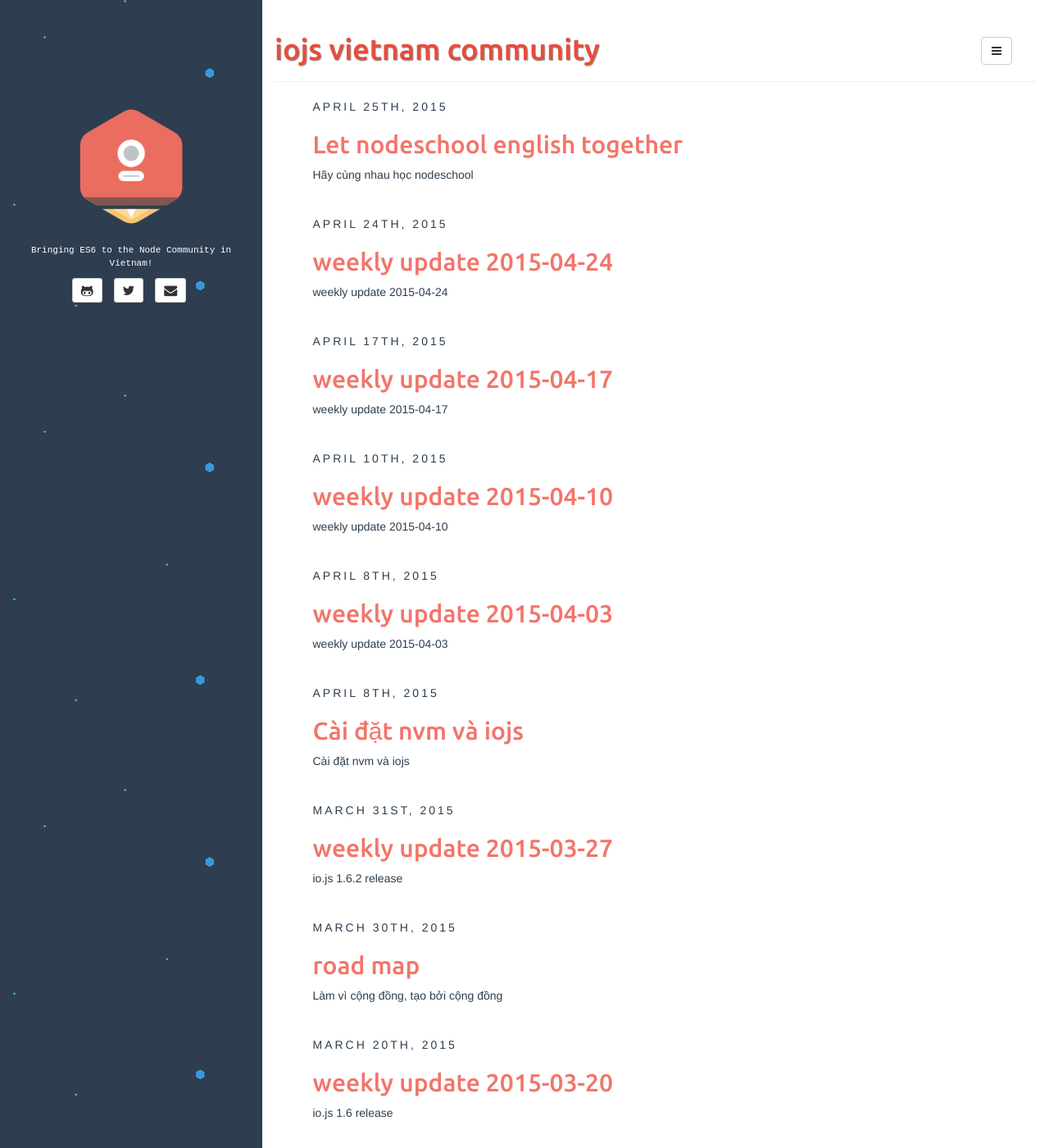
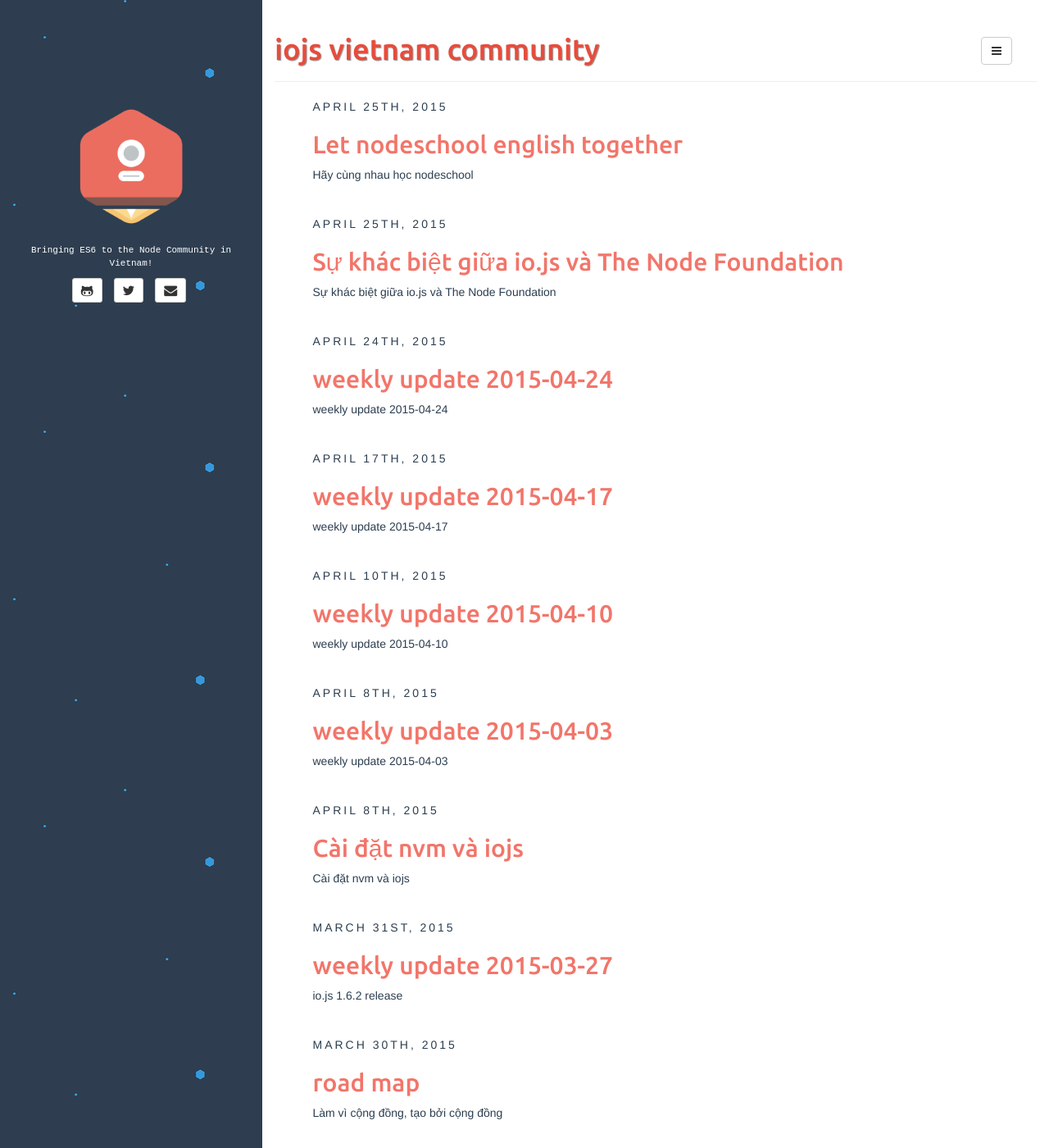
Before and after one commit to nodejs/nodejs-vi, a Jekyll site: the page built from index.html, in a window 1280 px wide and 1400 px high. Shown: the whole window at 82% size. Built offline with Jekyll 4.4.1, drawn with Linux system fonts in a browser that asks for light colours; nearby versions of some CDN libraries; the list of posts is cut into pages by our own code; some of the changed text lies outside the part shown.

Commit message:
xoa dong thua va cap nhat bai viet moi

```diff
--- /dev/null
+++ b/_posts/2015-04-25-difference-between-iojs-and-the-node-foundation.md
@@ -0,0 +1,9 @@
+---
+layout: post
+title: Sự khác biệt giữa io.js và The Node Foundation
+categories: [weekly]
+tags: [weekly, draft]
+description: Sự khác biệt giữa io.js và The Node Foundation
+---
+
+###a
```
Also changed, not shown: _posts/2015-04-24-weekly-update.md (+0 -1 lines).
